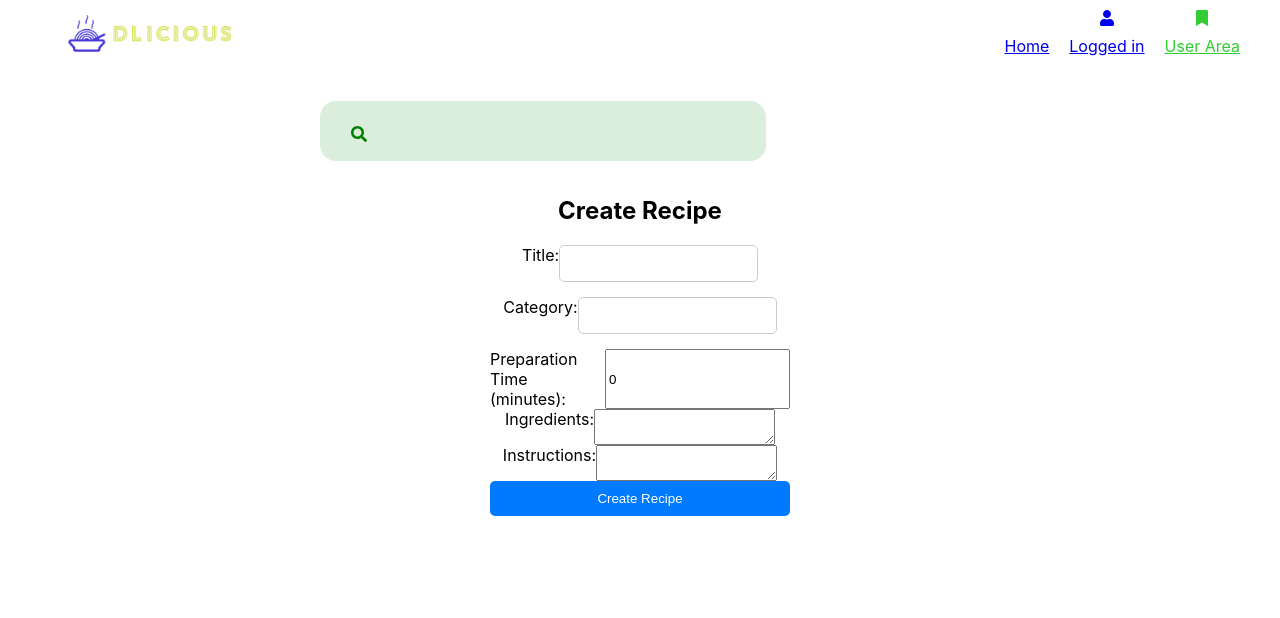
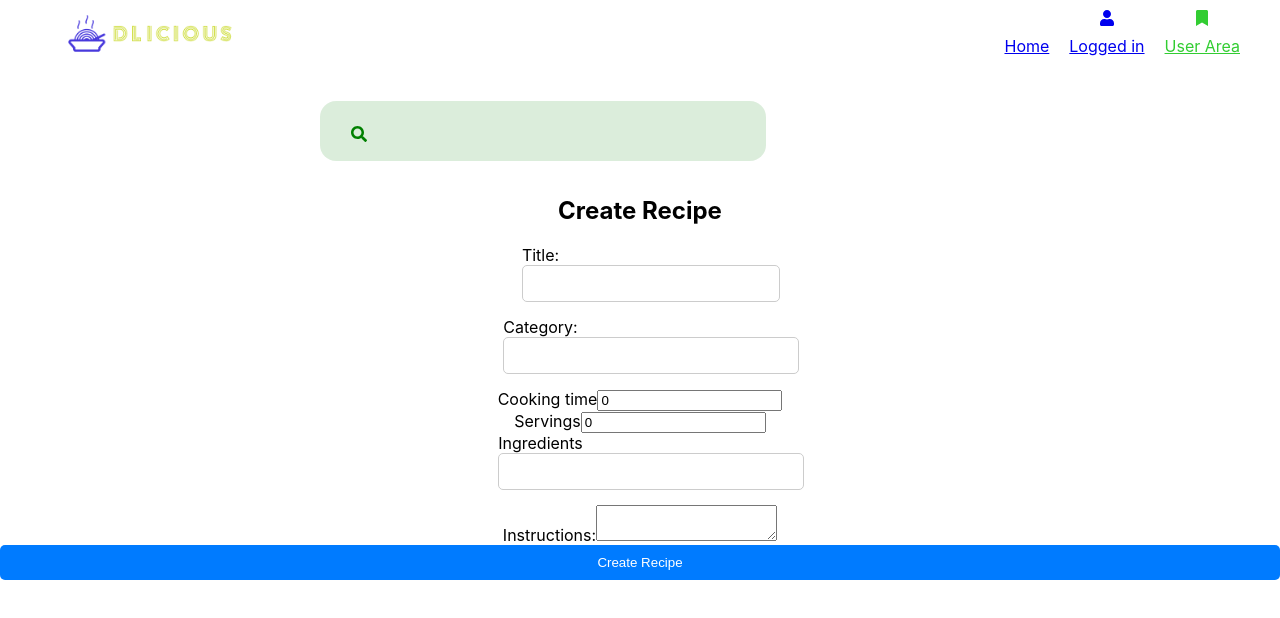
Before and after one commit to dede79/recipe-app-frontend, a React (Create React App) app: page /user-area in a window 1280 px wide. Shown: the top 618 px of the page. Built offline with nearby package versions, Linux system fonts and the light colour scheme; no server answers; some icons are missing.

Commit message:
create recipe and search recipes from api done

```diff
--- a/package.json
+++ b/package.json
@@ -7,6 +7,7 @@
     "@testing-library/jest-dom": "^5.17.0",
     "@testing-library/react": "^13.4.0",
     "@testing-library/user-event": "^13.5.0",
+    "axios": "^1.5.1",
     "dotenv": "^16.3.1",
     "firebase": "^10.4.0",
     "framer": "^2.3.0",
--- a/src/App.js
+++ b/src/App.js
@@ -5,6 +5,7 @@ import Header from "./components/Header"
 import Pages from "./pages/Pages";
 import {BrowserRouter} from "react-router-dom";
 import Search from "./components/Search";
+
 
 
 function App() {
--- a/src/components/CreateRecipe.js
+++ b/src/components/CreateRecipe.js
@@ -1,13 +1,13 @@
-// RecipeForm.js
 import React, { useState } from 'react';
-import styled from "styled-components";
+import axios from 'axios'; // Import Axios library
 
-function RecipeForm() {
+function CreateRecipe() {
   const [recipe, setRecipe] = useState({
-    title: '',
-    category: '',
-    preparationTime: 0,
-    ingredients: '',
+    name: '',
+    cuisine: '',
+    cooking_time: 0,
+    servings: 0,
+    ingredients:'',
     instructions: '',
   });
 
@@ -16,56 +16,79 @@ function RecipeForm() {
     setRecipe({ ...recipe, [name]: value });
   };
 
-  const handleSubmit = (e) => {
+  const handleSubmit = async (e) => {
     e.preventDefault();
-    // You can handle form submission logic here, like sending the data to your server or updating state.
+    const data = {...recipe};
+    data.ingredients = data.ingredients.split(',').map((ingredient) => {
+      return ingredient.trim();
+    })
+    try {
+      // Send the form data to the Express.js API
+      const response = await axios.post('http://localhost:3001/recipes', data);
+
+      // Handle the response, e.g., show a success message or redirect the user
+      console.log(response.data);
+
+    } catch (error) {
+      console.error(error);
+      // Handle errors, e.g., show an error message to the user
+    }
   };
 
   return (
       <div>
         <h2 className="recipe-title">Create Recipe</h2>
-        <FormWrapper>
         <form onSubmit={handleSubmit}>
-          <div className="recipe-field">
+            <div>
               <label>Title:</label>
               <input
                   type="text"
-                name="title"
-                value={recipe.title}
+                  name="name"
+                  value={recipe.name}
                   onChange={handleChange}
                   required
               />
             </div>
-          <div className="recipe-field">
+            <div>
               <label>Category:</label>
               <input
                   type="text"
-                name="category"
-                value={recipe.category}
+                  name="cuisine"
+                  value={recipe.cuisine}
                   onChange={handleChange}
                   required
               />
             </div>
-          <div className="recipe-field">
-            <label>Preparation Time (minutes):</label>
+          <div>
+            <label>Cooking time</label>
             <input
                 type="number"
-                name="preparationTime"
-                value={recipe.preparationTime}
+                name="cooking_time"
+                value={recipe.cooking_time}
                 onChange={handleChange}
                 required
             />
           </div>
-          <div className="recipe-field">
-            <label>Ingredients:</label>
-            <textarea
-                name="ingredients"
-                value={recipe.ingredients}
+            <div>
+              <label>Servings</label>
+              <input
+                  type="number"
+                  name="servings"
+                  value={recipe.servings}
                   onChange={handleChange}
                   required
               />
             </div>
-          <div className="recipe-field">
+          <div>
+            <label>Ingredients</label>
+            <input
+                type="text"
+                name="ingredients"
+                value={recipe.ingredients}
+                onChange={handleChange}
+            />
+          </div>
+            <div>
               <label>Instructions:</label>
               <textarea
                   name="instructions"
@@ -76,14 +99,8 @@ function RecipeForm() {
             </div>
           <button type="submit">Create Recipe</button>
         </form>
-        </FormWrapper>
       </div>
   );
 }
 
-export default RecipeForm;
-const FormWrapper = styled.div`
-  width: 300px;
-  margin: 0 auto;
-
-`;
+export default CreateRecipe;
--- a/src/components/Popular.js
+++ b/src/components/Popular.js
@@ -1,8 +1,10 @@
 import {useEffect, useState} from "react";
+import { Link } from "react-router-dom";
 import styled from 'styled-components';
 import {Splide, SplideSlide} from "@splidejs/react-splide";
 
 import "@splidejs/splide/dist/css/splide.min.css";
+
 
 function Popular(){
 const [popular, setPopular] = useState([]);
@@ -38,12 +40,14 @@ const [popular, setPopular] = useState([]);
         }}>
           {popular.map((recipe) => {
              return (
-                 <SplideSlide key={recipe.id}>
-                 <Card>
+               <SplideSlide key={recipe.id}>
+               <Card>
+               <Link to={'/recipe/' + recipe.id}>
                   <p>{recipe.title}</p>
                   <img src={recipe.image} alt={recipe.title} />
-                </Card>
-                </SplideSlide>
+               </Link>
+              </Card>
+              </SplideSlide>
              )
           })}
          </Splide>
--- /dev/null
+++ b/src/components/ReadRecipe.js
@@ -0,0 +1,32 @@
+import React, { useState, useEffect } from 'react';
+import {useParams} from "react-router-dom";
+import styled from "styled-components";
+
+function ReadRecipe() {
+  let params = useParams();
+
+  const [details, setDetails] = useState({});
+
+  const fetchDetails = async () => {
+
+    const data = await fetch(`https://api.spoonacular.com/recipes/${params.name}/information?apiKey=${process.env.REACT_APP_API_KEY}`);
+
+    const returnedData = await data.json();
+    setDetails(returnedData);
+
+  }
+
+  useEffect(() => {
+    fetchDetails()
+  }, [params.name]);
+
+
+  return (
+      <div>
+        <h3>{details.title}</h3>
+        <img src={details.image} alt={details.title} />
+      </div>
+  )
+}
+
+export default ReadRecipe;
--- a/src/components/Veggie.js
+++ b/src/components/Veggie.js
@@ -1,7 +1,7 @@
 import {useEffect, useState} from "react";
 import styled from 'styled-components';
 import {Splide, SplideSlide} from "@splidejs/react-splide";
-
+import {Link} from "react-router-dom";
 import "@splidejs/splide/dist/css/splide.min.css";
 
 function Veggie() {
@@ -39,8 +39,10 @@ function Veggie() {
               return (
                   <SplideSlide key={recipe.id}>
                     <Card>
-                      <p>{recipe.title}</p>
-                      <img src={recipe.image} alt={recipe.title} />
+                      <Link to={'/recipe/' + recipe.id} >
+                        <p>{recipe.title}</p>
+                        <img src={recipe.image} alt={recipe.title} />
+                      </Link>
                     </Card>
                   </SplideSlide>
               )
--- a/src/pages/Pages.js
+++ b/src/pages/Pages.js
@@ -4,6 +4,7 @@ import UserAccount from "./UserAccount";
 import {Route, Routes} from "react-router-dom";
 import UserPage from "./UserPage";
 import SearchResults from "../components/SearchRecipes";
+import ReadRecipe from "../components/ReadRecipe";
 
 function Pages(){
   return(
@@ -12,6 +13,7 @@ function Pages(){
         <Route path="/account" element={<UserAccount />} />
         <Route path="/user-area" element={<UserPage />} />
         <Route path="/searched/:search" element={<SearchResults />} />
+        <Route path="/recipe/:name" element={<ReadRecipe />} />
       </Routes>
   )
 }
--- a/src/pages/UserPage.js
+++ b/src/pages/UserPage.js
@@ -1,8 +1,27 @@
+import React, { useState, useEffect } from 'react';
+import ReadRecipe from "../components/ReadRecipe";
 import CreateRecipe from "../components/CreateRecipe";
+import axios from 'axios'; // Import Axios library
 
 function UserPage(){
+  const [recipeData, setRecipeData] = useState(null);
+
+  useEffect(() => {
+    // Make a GET request to retrieve recipe data
+    axios.get('http://localhost:3001/recipes')
+        .then((response) => {
+          // Set the retrieved data in the state
+          setRecipeData(response.data);
+        })
+        .catch((error) => {
+          console.error('Error fetching recipe data:', error);
+        });
+  }, []);
+
   return(
-      <CreateRecipe />
+      <div>
+        <CreateRecipe />
+      </div>
   )
 }
 
```
Also changed, not shown: 1 other file (tests, documents, lock files or other folders). Lines whose indentation alone changed are shown as unchanged.
